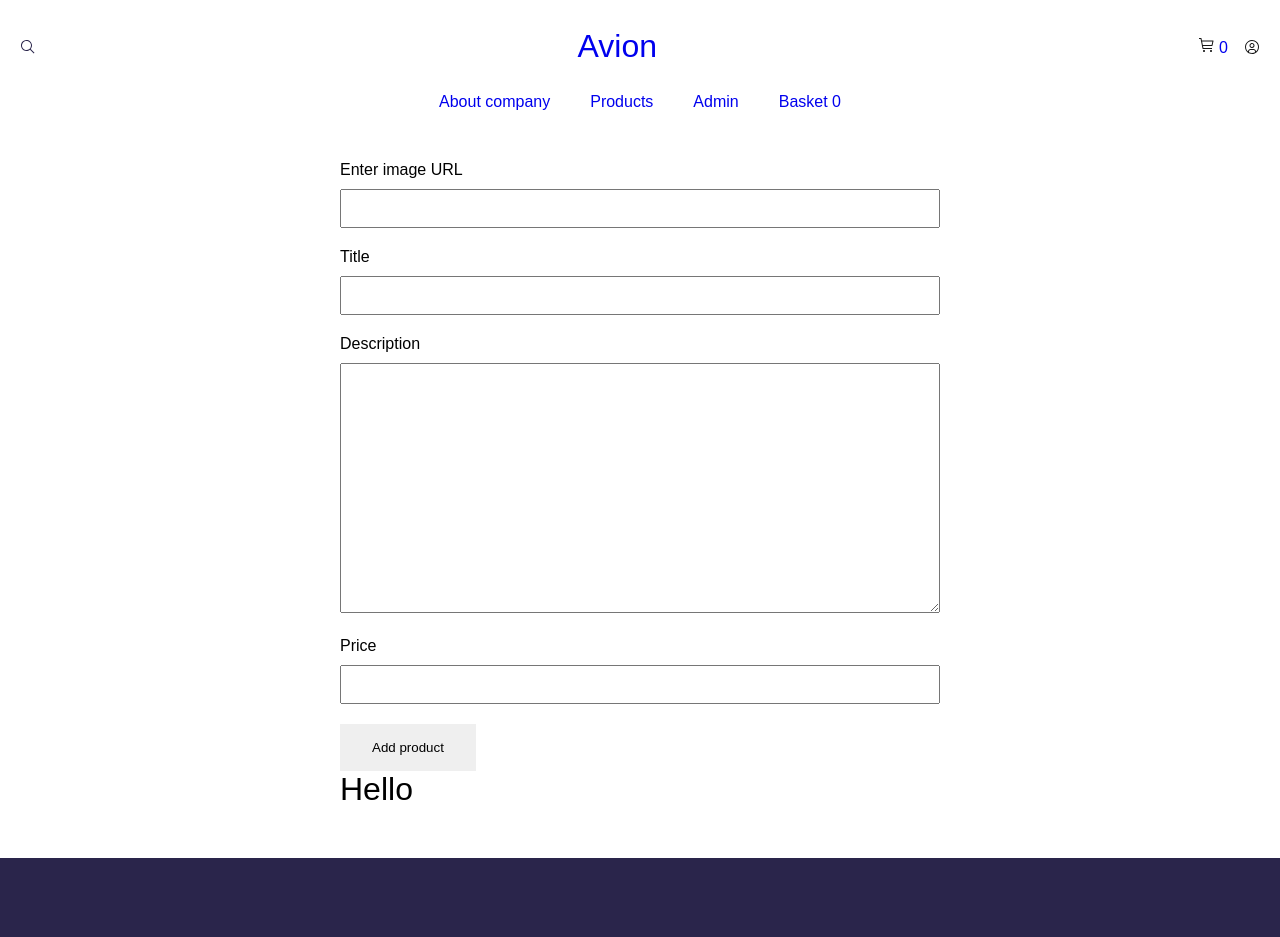
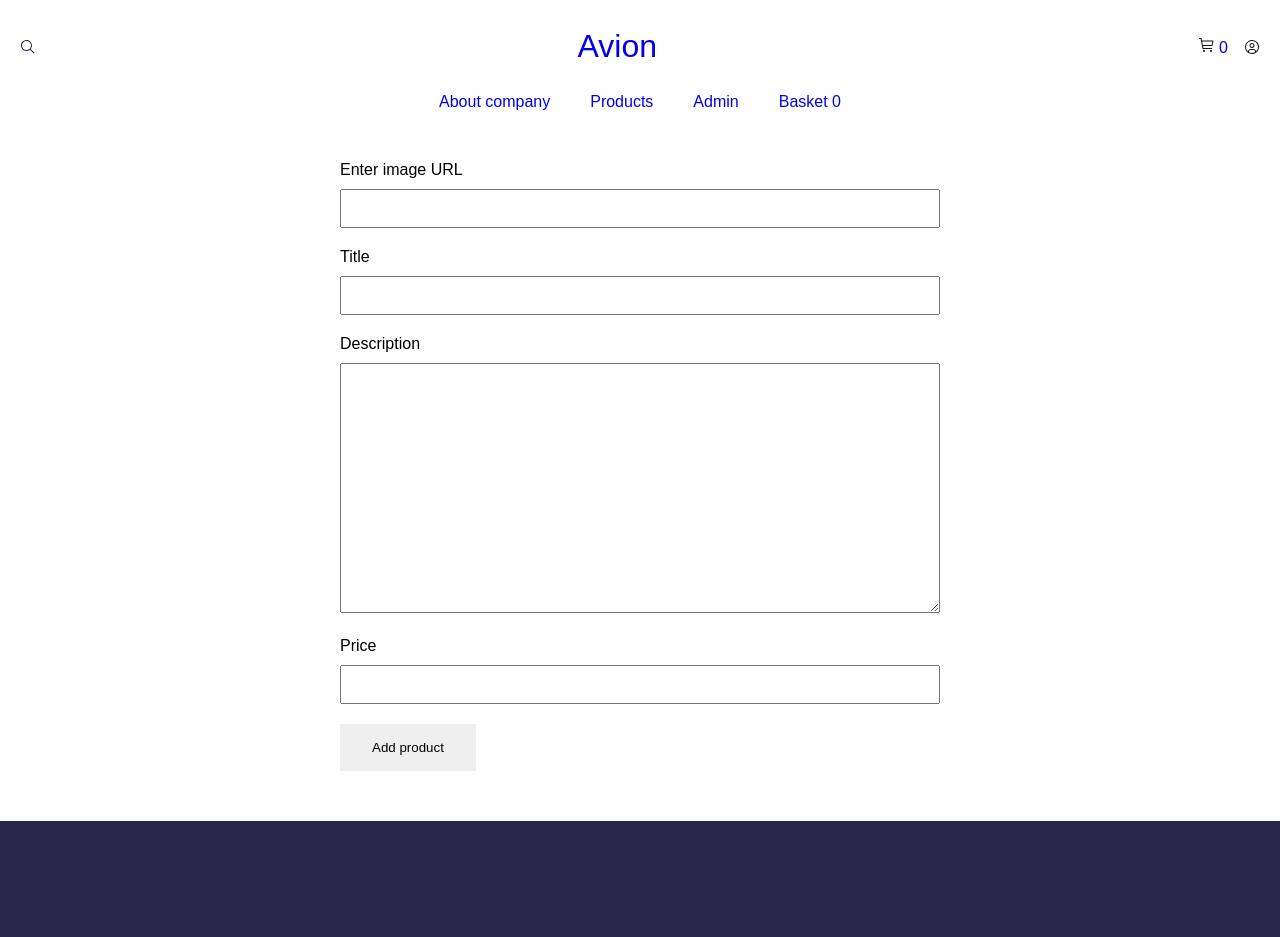
Before and after one commit to mira565/final-project, a Vue app: page /add-product in a window 1280 px wide. Shown: the top 937 px of the page. Built offline with nearby package versions, Linux system fonts and the light colour scheme.

Commit message:
Hello in admin page was deleted

```diff
--- a/src/modules/admin/Admin-page.vue
+++ b/src/modules/admin/Admin-page.vue
@@ -11,7 +11,6 @@
         <label for="title">Price</label>
         <input type="text" id="price" v-model="products.price" />
         <button @click="addProducts()">Add product</button>
-        <h1>Hello</h1>
       </div>
     </div>
   </div>
```
